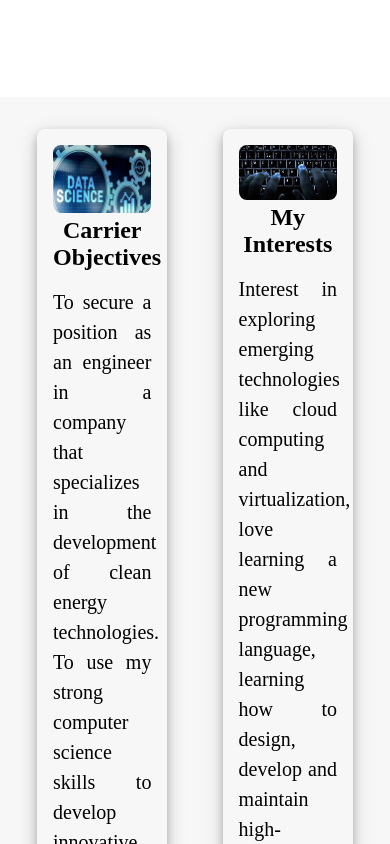
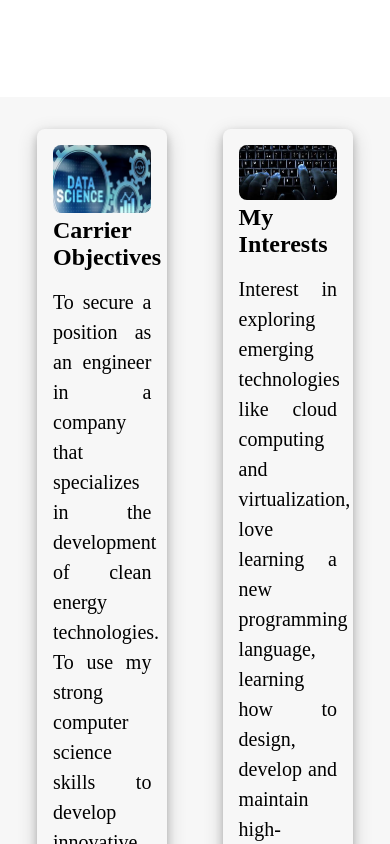
Before and after one commit to kavyasharma27/myportfolio, a plain HTML site: page index.html in a window 390 px wide. Shown: the part 2680-3524 px from the top of the page. Drawn offline with nearby package versions, Linux system fonts and the light colour scheme; a script that the page names is missing.

Commit message:
Update index.html

```diff
--- a/index.html
+++ b/index.html
@@ -191,6 +191,7 @@
     </section>
 
     <!-- some additional section -->
+
     <section class="features">
         <div class="feature">
             <a href="academicfacility.html">
@@ -220,36 +221,6 @@
             </p>
         </div>
     </section>
-
-<style>
-    .features {
-        display: flex;
-        flex-wrap: wrap;
-        justify-content: space-between;
-    }
-
-    .feature {
-        flex-basis: calc(33.33% - 20px);
-        margin-bottom: 20px;
-        text-align: center;
-    }
-
-    .feature img {
-        width: 100%;
-        height: auto;
-    }
-
-    @media (max-width: 768px) {
-        .feature {
-            flex-basis: 100%;
-        }
-    }
-</style>
-
-
-
-
-
 
 
 
```
Lines whose indentation alone changed are shown as unchanged.
